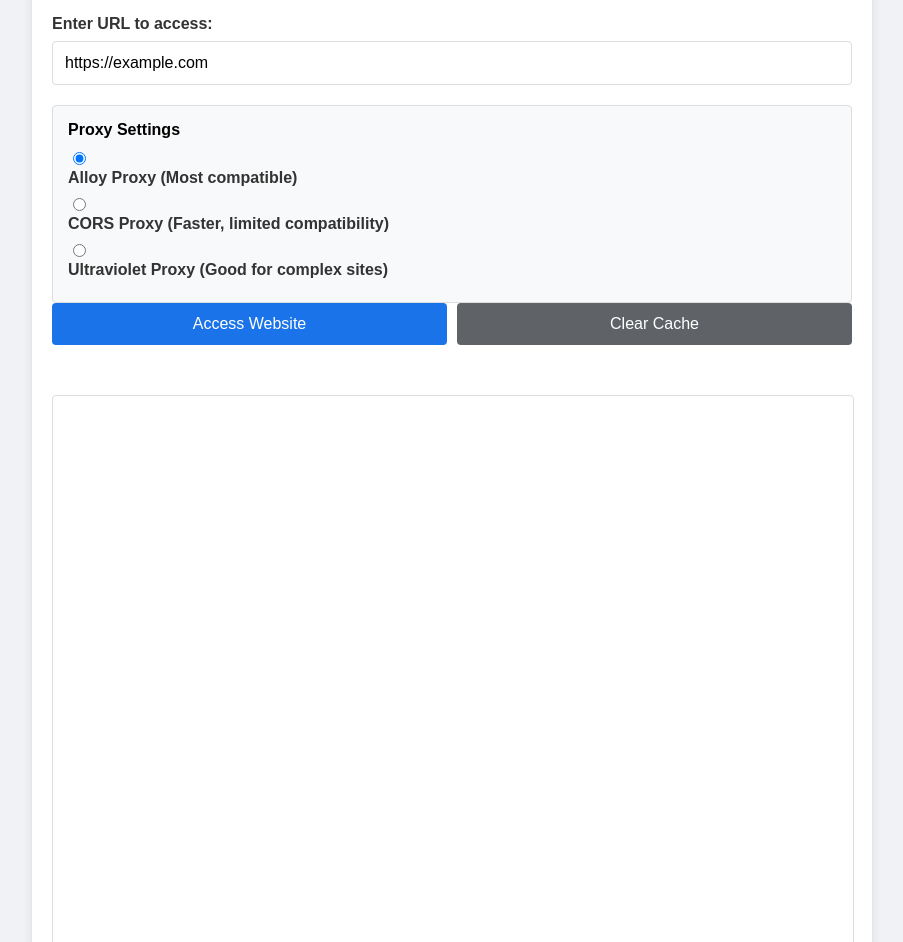
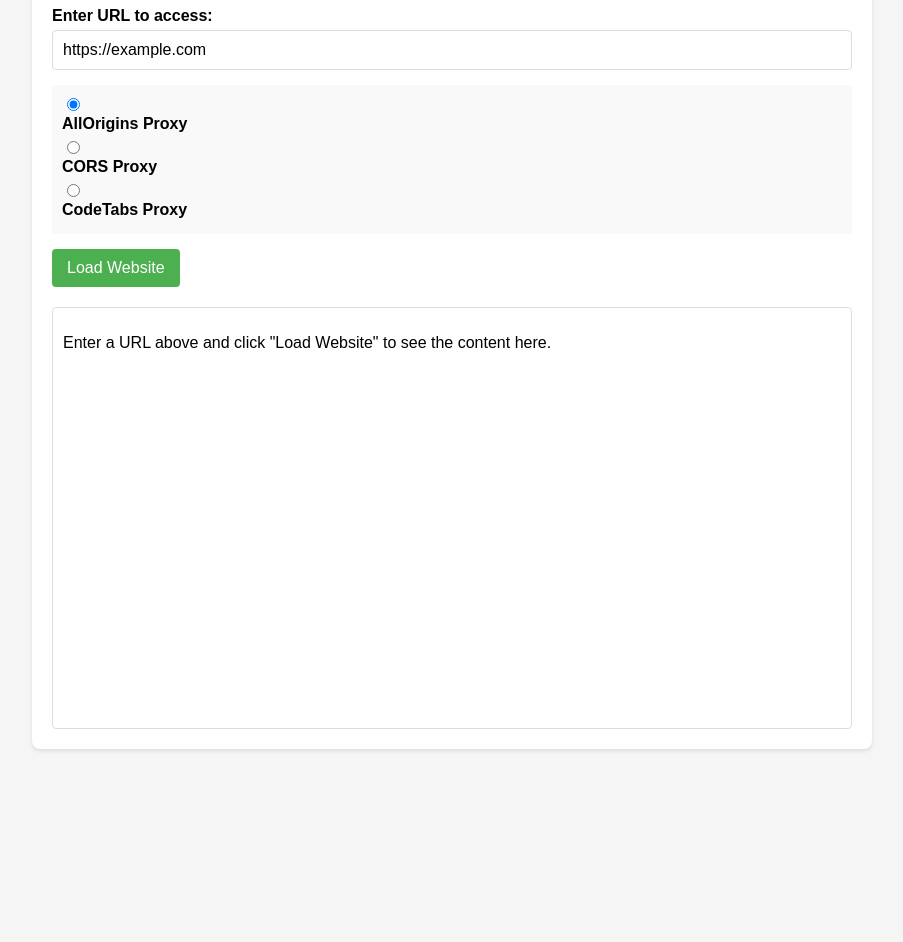
Before and after one commit to y018gaming/HTML-Site, a plain HTML site: page index.html in a window 1280 px wide. Shown: the part 113-1055 px from the top of the page, without its empty margins (188-1091 px from the left). After the commit the page ends 882 px from the top, so only its background shows below. Drawn offline with Linux system fonts and the light colour scheme.

Commit message:
Update index.html

```diff
--- a/index.html
+++ b/index.html
@@ -3,13 +3,13 @@
 <head>
   <meta charset="UTF-8">
   <meta name="viewport" content="width=device-width, initial-scale=1.0">
-  <title>Advanced Web Proxy</title>
+  <title>Simple Working Proxy</title>
   <style>
     body {
       font-family: Arial, sans-serif;
       margin: 0;
       padding: 20px;
-      background-color: #f0f2f5;
+      background-color: #f5f5f5;
     }
     .container {
       max-width: 800px;
@@ -17,232 +17,187 @@
       background-color: white;
       padding: 20px;
       border-radius: 8px;
-      box-shadow: 0 2px 10px rgba(0, 0, 0, 0.1);
+      box-shadow: 0 2px 4px rgba(0, 0, 0, 0.1);
     }
     h1 {
-      color: #1a73e8;
+      color: #333;
       text-align: center;
-      margin-bottom: 30px;
     }
     .form-group {
-      margin-bottom: 20px;
+      margin-bottom: 15px;
     }
     label {
       display: block;
-      margin-bottom: 8px;
+      margin-bottom: 5px;
       font-weight: bold;
-      color: #333;
     }
     input[type="text"] {
       width: 100%;
-      padding: 12px;
+      padding: 10px;
       border: 1px solid #ddd;
       border-radius: 4px;
       box-sizing: border-box;
       font-size: 16px;
-      transition: border-color 0.3s;
-    }
-    input[type="text"]:focus {
-      border-color: #1a73e8;
-      outline: none;
-    }
-    .button-group {
-      display: flex;
-      gap: 10px;
     }
     button {
-      background-color: #1a73e8;
+      background-color: #4CAF50;
       color: white;
-      padding: 12px 20px;
+      padding: 10px 15px;
       border: none;
       border-radius: 4px;
       cursor: pointer;
       font-size: 16px;
-      transition: background-color 0.3s;
-      flex: 1;
     }
     button:hover {
-      background-color: #0d62c9;
+      background-color: #45a049;
     }
-    .proxy-container {
-      margin-top: 30px;
-    }
-    .settings-panel {
-      margin-top: 20px;
-      padding: 15px;
-      background-color: #f8f9fa;
-      border-radius: 4px;
-      border: 1px solid #ddd;
-    }
-    .settings-title {
-      font-weight: bold;
-      margin-bottom: 10px;
-      display: block;
-    }
-    .option {
-      margin-bottom: 8px;
-    }
-    .proxy-frame {
-      width: 100%;
-      height: 600px;
-      border: 1px solid #ddd;
-      margin-top: 20px;
-      border-radius: 4px;
-    }
-    .disclaimer {
-      margin-top: 20px;
-      font-size: 12px;
-      color: #666;
-      line-height: 1.5;
-    }
-    .status {
-      margin-top: 15px;
+    #status {
+      margin-top: 10px;
       padding: 10px;
       border-radius: 4px;
       display: none;
     }
-    .status.success {
-      background-color: #e6f4ea;
-      color: #137333;
+    #status.error {
+      background-color: #ffebee;
+      color: #c62828;
       display: block;
     }
-    .status.error {
-      background-color: #fce8e6;
-      color: #c5221f;
+    #status.success {
+      background-color: #e8f5e9;
+      color: #2e7d32;
       display: block;
+    }
+    #content {
+      margin-top: 20px;
+      padding: 10px;
+      border: 1px solid #ddd;
+      border-radius: 4px;
+      min-height: 400px;
+      overflow: auto;
+    }
+    .proxy-options {
+      margin-bottom: 15px;
+      padding: 10px;
+      background-color: #f9f9f9;
+      border-radius: 4px;
+    }
+    .proxy-option {
+      margin-bottom: 5px;
     }
   </style>
 </head>
 <body>
   <div class="container">
-    <h1>Advanced Web Proxy</h1>
+    <h1>Simple Working Proxy</h1>
+
     <div class="form-group">
       <label for="url">Enter URL to access:</label>
       <input type="text" id="url" placeholder="https://example.com" value="https://example.com">
     </div>
 
-    <div class="settings-panel">
-      <span class="settings-title">Proxy Settings</span>
-      <div class="option">
-        <input type="radio" id="proxy-alloy" name="proxy-service" value="alloy" checked>
-        <label for="proxy-alloy">Alloy Proxy (Most compatible)</label>
+    <div class="proxy-options">
+      <div class="proxy-option">
+        <input type="radio" id="proxy1" name="proxy" value="https://api.allorigins.win/raw?url=" checked>
+        <label for="proxy1">AllOrigins Proxy</label>
       </div>
-      <div class="option">
-        <input type="radio" id="proxy-corsproxy" name="proxy-service" value="corsproxy">
-        <label for="proxy-corsproxy">CORS Proxy (Faster, limited compatibility)</label>
+      <div class="proxy-option">
+        <input type="radio" id="proxy2" name="proxy" value="https://corsproxy.io/?">
+        <label for="proxy2">CORS Proxy</label>
       </div>
-      <div class="option">
-        <input type="radio" id="proxy-ultraviolet" name="proxy-service" value="ultraviolet">
-        <label for="proxy-ultraviolet">Ultraviolet Proxy (Good for complex sites)</label>
+      <div class="proxy-option">
+        <input type="radio" id="proxy3" name="proxy" value="https://api.codetabs.com/v1/proxy?quest=">
+        <label for="proxy3">CodeTabs Proxy</label>
       </div>
     </div>
 
-    <div class="button-group">
-      <button onclick="loadUrl()">Access Website</button>
-      <button onclick="clearCache()" style="background-color: #5f6368;">Clear Cache</button>
-    </div>
+    <button onclick="fetchContent()">Load Website</button>
 
-    <div id="status-message" class="status"></div>
+    <div id="status"></div>
 
-    <div id="proxy-container" class="proxy-container">
-      <iframe id="proxy-frame" class="proxy-frame" title="Proxied Content" sandbox="allow-same-origin allow-scripts allow-forms"></iframe>
-    </div>
-
-    <div class="disclaimer">
-      <p><strong>Note:</strong> This proxy is for educational and personal use only. Some websites may still be inaccessible due to server-side restrictions or advanced detection methods.</p>
-      <p>Always use responsibly and in accordance with applicable laws and terms of service.</p>
+    <div id="content">
+      <p>Enter a URL above and click "Load Website" to see the content here.</p>
     </div>
   </div>
 
   <script>
-    // Available proxy services
-    const proxyServices = {
-      alloy: "https://cdn.jsdelivr.net/gh/titaniumnetwork-dev/alloyproxy/public/index.html#",
-      corsproxy: "https://corsproxy.io/?",
-      ultraviolet: "https://uv.holyubofficial.net/service/go/" // Example UV proxy service
-    };
+    function fetchContent() {
+      const url = document.getElementById('url').value;
+      const statusElement = document.getElementById('status');
+      const contentElement = document.getElementById('content');
+      const selectedProxy = document.querySelector('input[name="proxy"]:checked').value;
 
-    function loadUrl() {
-      const url = document.getElementById('url').value;
-      const statusElement = document.getElementById('status-message');
-
-      if (!url || !url.trim()) {
+      if (!url) {
         showStatus('Please enter a valid URL', 'error');
         return;
       }
 
-      try {
-        // Get selected proxy service
-        const selectedProxy = document.querySelector('input[name="proxy-service"]:checked').value;
-        const proxyUrl = proxyServices[selectedProxy] + encodeURIComponent(url);
+      showStatus('Loading content...', 'success');
 
-        // Use different approach based on proxy type
-        const proxyFrame = document.getElementById('proxy-frame');
+      // Clear previous content
+      contentElement.innerHTML = '<p>Loading...</p>';
 
-        if (selectedProxy === 'corsproxy') {
-          // Direct iframe for CORS proxy
-          proxyFrame.src = proxyUrl;
-        } else {
-          // For more complex proxies, might need to redirect
-          proxyFrame.src = proxyUrl;
-        }
+      const proxyUrl = selectedProxy + encodeURIComponent(url);
 
-        showStatus('Loading website through proxy...', 'success');
+      fetch(proxyUrl)
+        .then(response => {
+          if (!response.ok) {
+            throw new Error('Network response was not ok');
+          }
+          return response.text();
+        })
+        .then(data => {
+          // Process the content to make it display correctly
+          // For HTML content, we'll need to fix relative URLs to absolute
+          let processedContent = data;
 
-        // Store last successful URL in local storage
-        localStorage.setItem('lastProxyUrl', url);
-        localStorage.setItem('lastProxyService', selectedProxy);
+          // Create a temporary element to parse the HTML
+          const tempElement = document.createElement('div');
+          tempElement.innerHTML = processedContent;
 
-      } catch (error) {
-        showStatus('Error loading the URL: ' + error.message, 'error');
-      }
+          // Fix relative URLs in src and href attributes
+          const baseUrl = new URL(url);
+          const baseOrigin = baseUrl.origin;
+          const basePath = baseUrl.pathname.substring(0, baseUrl.pathname.lastIndexOf('/') + 1);
+
+          // Fix links
+          tempElement.querySelectorAll('[src], [href]').forEach(element => {
+            ['src', 'href'].forEach(attr => {
+              if (element.hasAttribute(attr)) {
+                const value = element.getAttribute(attr);
+                if (value && !value.startsWith('http') && !value.startsWith('//') && !value.startsWith('#') && !value.startsWith('data:')) {
+                  if (value.startsWith('/')) {
+                    element.setAttribute(attr, baseOrigin + value);
+                  } else {
+                    element.setAttribute(attr, baseOrigin + basePath + value);
+                  }
+                }
+              }
+            });
+          });
+
+          // Display the processed content
+          contentElement.innerHTML = tempElement.innerHTML;
+
+          showStatus('Content loaded successfully!', 'success');
+        })
+        .catch(error => {
+          console.error('Error fetching the URL:', error);
+          showStatus('Error loading the URL: ' + error.message, 'error');
+          contentElement.innerHTML = '<p>Failed to load content. Try a different proxy server or URL.</p>';
+        });
     }
 
     function showStatus(message, type) {
-      const statusElement = document.getElementById('status-message');
+      const statusElement = document.getElementById('status');
       statusElement.textContent = message;
-      statusElement.className = 'status ' + type;
+      statusElement.className = type;
 
-      // Auto-hide success messages after 5 seconds
       if (type === 'success') {
         setTimeout(() => {
           statusElement.style.display = 'none';
-        }, 5000);
+        }, 3000);
       }
     }
-
-    function clearCache() {
-      const frame = document.getElementById('proxy-frame');
-      frame.src = 'about:blank';
-
-      // Clear localStorage
-      localStorage.removeItem('lastProxyUrl');
-      localStorage.removeItem('lastProxyService');
-
-      showStatus('Cache and browsing history cleared', 'success');
-    }
-
-    // Load last used configuration on page load
-    window.onload = function() {
-      const lastUrl = localStorage.getItem('lastProxyUrl');
-      const lastService = localStorage.getItem('lastProxyService');
-
-      if (lastUrl) {
-        document.getElementById('url').value = lastUrl;
-      }
-
-      if (lastService) {
-        const radioButton = document.getElementById('proxy-' + lastService);
-        if (radioButton) {
-          radioButton.checked = true;
-        }
-      }
-
-      // Load the URL if available
-      if (lastUrl) {
-        loadUrl();
-      }
-    };
   </script>
 </body>
 </html>
```
